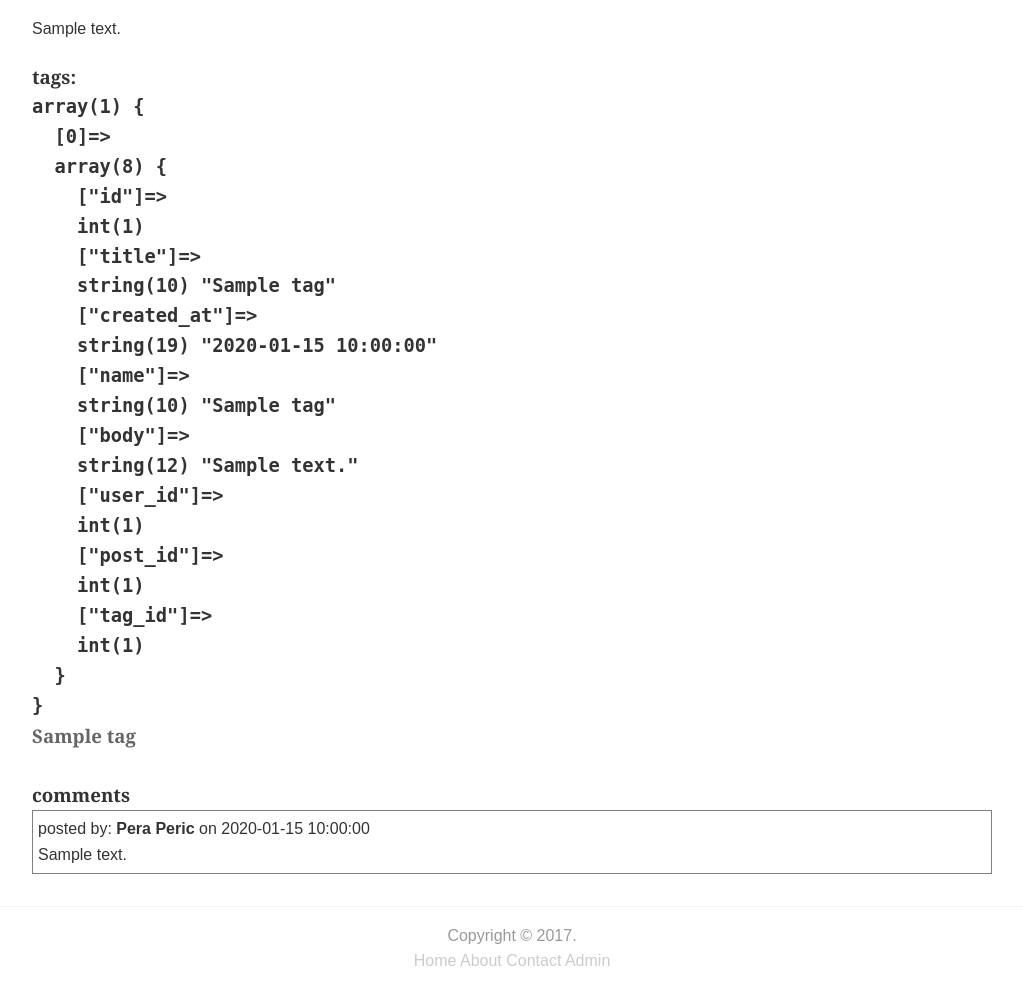
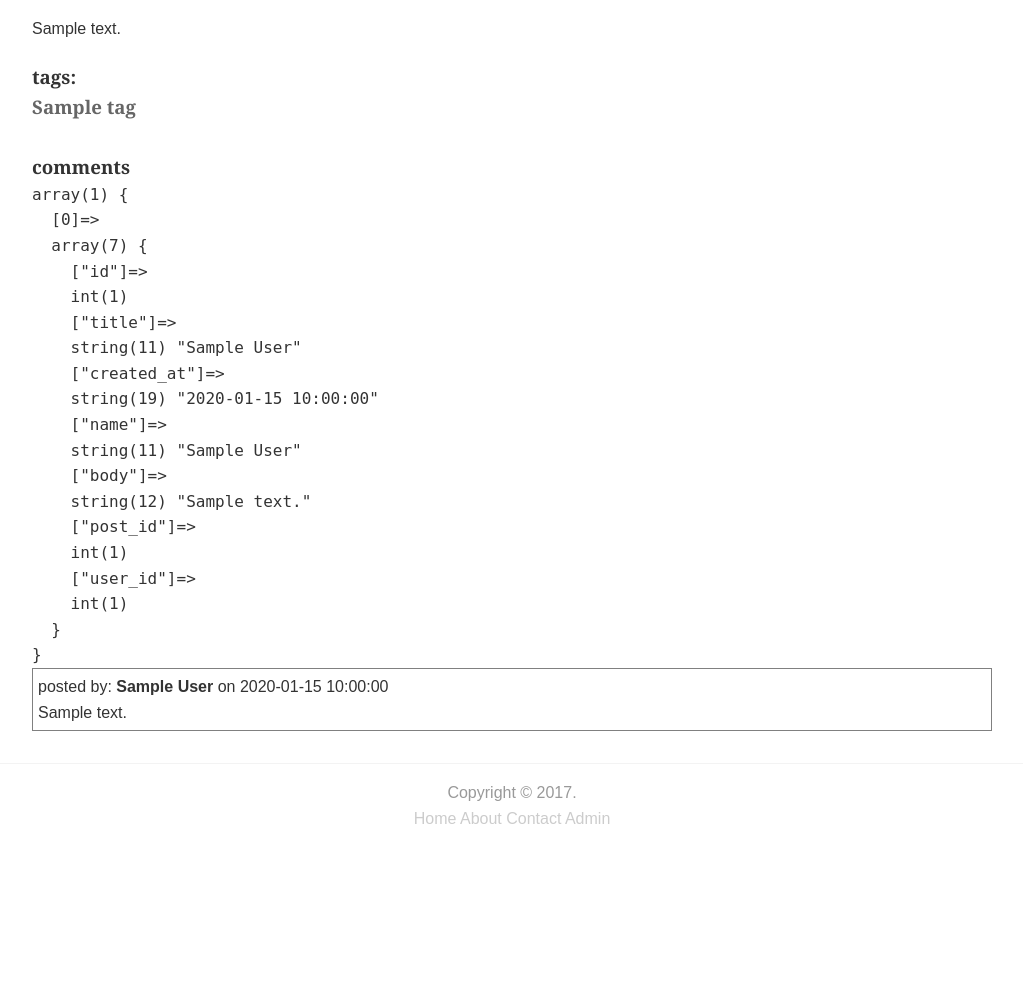
Before and after one commit to Vivify-Ideas/vivifyacademy-basic-sql-php-boilerplate, a PHP site: page /single-post.php?post_id=1 in a window 1280 px wide. Shown: the part 196-1186 px from the top of the page, without its empty margins (128-1151 px from the left). After the commit the page ends 1020 px from the top, so only its background shows below. Run offline with PHP 8.4, Linux system fonts and the light colour scheme; tables that the repository leaves empty or names only in its code hold one stand-in row (values such as "Sample post").

Commit message:
add comments created by users

```diff
--- a/single-post.php
+++ b/single-post.php
@@ -103,7 +103,7 @@
 
                             // koristite var_dump kada god treba da proverite sadrzaj neke promenjive
                                 echo '<pre>';
-                                var_dump($tags);
+                                // var_dump($tags);
                                 echo '</pre>';
 
                                 foreach ($tags as $tag) {
@@ -119,7 +119,7 @@
                             <!-- zameniti testne komentare sa pravim komentarima koji pripadaju blog post-u iz baze -->
                             <?php
                             $sqlComments =
-                                "SELECT * FROM comments WHERE comments.post_id = {$_GET['post_id']}";
+                                "SELECT * FROM comments JOIN users ON comments.user_id = users.id WHERE comments.post_id = {$_GET['post_id']}";
 
                             $statement = $connection->prepare($sqlComments);
 
@@ -135,13 +135,13 @@
 
                             // koristite var_dump kada god treba da proverite sadrzaj neke promenjive
                                 echo '<pre>';
-                                // var_dump($singlePost);
+                                var_dump($comments );
                                 echo '</pre>';
 
                                 foreach ($comments as $comment) {
                             ?>
                                     <div class="single-comment">
-                                        <div>posted by: <strong>Pera Peric</strong> on <?php echo $comment['created_at'] ?></div>
+                                        <div>posted by: <strong><?php echo $comment['name'] ?> </strong> on <?php echo $comment['created_at'] ?></div>
                                         <div> <?php echo $comment['body'] ?> </div>
                                     </div>
                                 <?php } ?>
```
